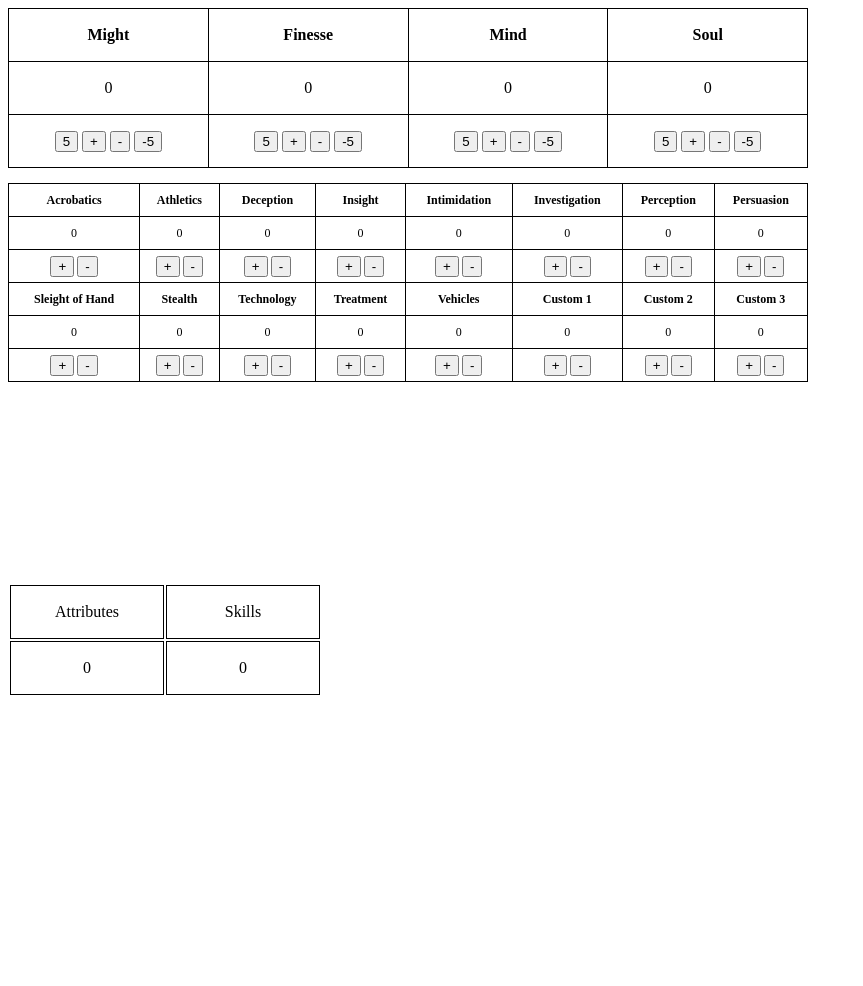
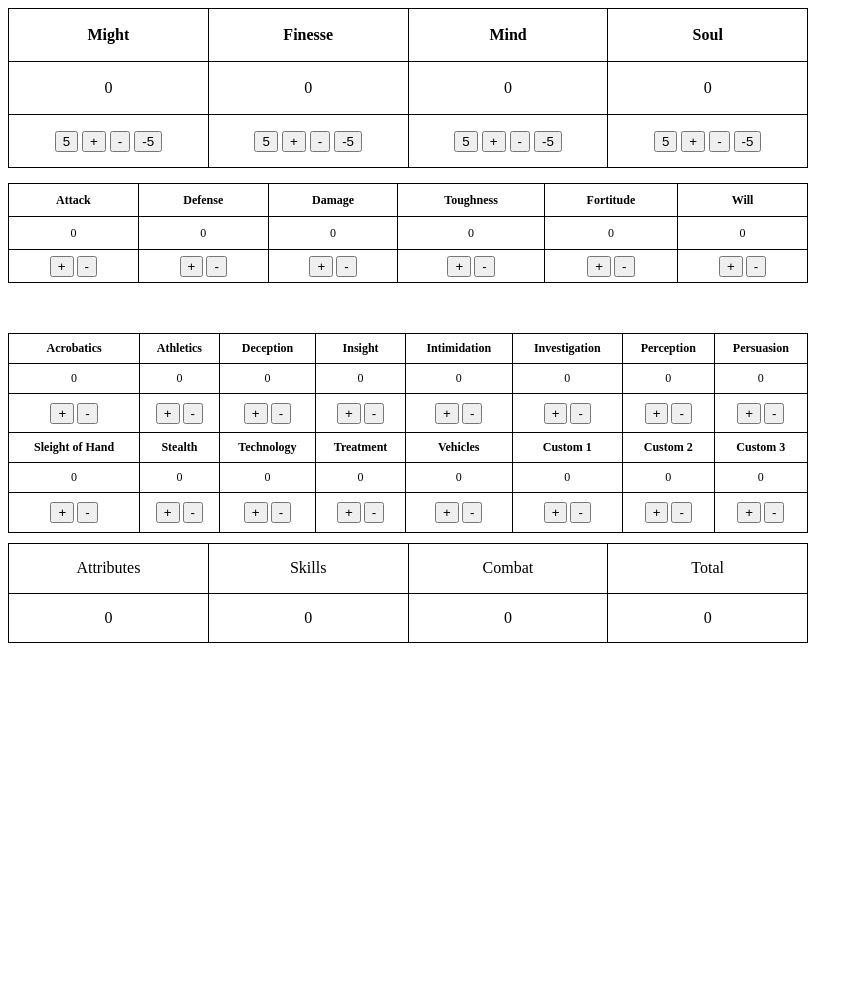
Before and after one commit to EmilyBrumfield/mutant-builder, a plain HTML site: page index.html in a window 1280 px wide. Shown: the whole page, without its empty margins (0-863 px from the left). After the commit the page ends 800 px from the top, so only its background shows below. Drawn offline with Linux system fonts and the light colour scheme.

Commit message:
add combat traits, total cost

```diff
--- a/index.html
+++ b/index.html
@@ -56,6 +56,65 @@
         </table>
 
     </div>
+
+    <div class="combat">
+        <table class="combat__table">
+            <tr>
+                <td class="combat__cell combat__cell_style_heavy">Attack</td>
+                <td class="combat__cell combat__cell_style_heavy">Defense</td>
+                <td class="combat__cell combat__cell_style_heavy">Damage</td>
+                <td class="combat__cell combat__cell_style_heavy">Toughness</td>
+                <td class="combat__cell combat__cell_style_heavy">Fortitude</td>
+                <td class="combat__cell combat__cell_style_heavy">Will</td>
+
+
+            </tr>
+            <tr>
+                <td id="attack" class="combat__cell">0</td>
+                <td id="defense" class="combat__cell">0</td>
+                <td id="damage" class="combat__cell">0</td>
+                <td id="toughness" class="combat__cell">0</td>
+                <td id="fortitude" class="combat__cell">0</td>
+                <td id="will" class="combat__cell">0</td>
+
+            </tr>
+            <tr>
+                <td class="combat__cell">
+                    <button onclick='combat("attack", 1)'>+</button>
+                    <button onclick='combat("attack", -1)'>-</button>
+                </td>
+
+                <td class="combat__cell">
+                    <button onclick='combat("defense", 1)'>+</button>
+                    <button onclick='combat("defense", -1)'>-</button>
+                </td>
+
+                <td class="combat__cell">
+                    <button onclick='combat("damage", 1)'>+</button>
+                    <button onclick='combat("damage", -1)'>-</button>
+                </td>
+
+                <td class="combat__cell">
+                    <button onclick='combat("toughness", 1)'>+</button>
+                    <button onclick='combat("toughness", -1)'>-</button>
+                </td>
+
+                <td class="combat__cell">
+                    <button onclick='combat("fortitude", 1)'>+</button>
+                    <button onclick='combat("fortitude", -1)'>-</button>
+                </td>
+
+                <td class="combat__cell">
+                    <button onclick='combat("will", 1)'>+</button>
+                    <button onclick='combat("will", -1)'>-</button>
+                </td>
+
+            </tr>
+
+        </table>
+    </div>
+
+
 
     <div class="skill">
         <table class="skill__table">
@@ -200,15 +259,19 @@
 
 
  <div class="cost">
-        <table class="cost-table">
+        <table class="cost__table">
             <tr>
                 <td class="cost__cell">Attributes</td>
                 <td class="cost__cell">Skills</td>
+                <td class="cost__cell">Combat</td>
+                <td class="cost__cell">Total</td>
 
             </tr>
             <tr>
                 <td id="attribute-cost" class="cost__cell">0</td>
                 <td id="skill-cost" class="cost__cell">0</td>
+                <td id="combat-cost" class="cost__cell">0</td>
+                <td id="total-cost" class="cost__cell">0</td>
             </tr>
 
         </table>
--- a/index.js
+++ b/index.js
@@ -4,7 +4,7 @@
 
 //======================ADJUST AN ATTRIBUTE=============
 function attribute(statId, amount) {
-    /*statId should be the HTML element id for one of the Input Number elements at the top of the page
+    /*statId should be the HTML element id for one of the table cells
       amount should be the amount to increment the trait by*/
 
 
@@ -19,7 +19,22 @@ function attribute(statId, amount) {
 
 //======================ADJUST A SKILL=============
 function skill(statId, amount) {
-    /*statId should be the HTML element id for one of the Input Number elements at the top of the page
+    /*statId should be the HTML element id for one of the table cells
+      amount should be the amount to increment the trait by*/
+
+
+  var statValue = parseInt(document.getElementById(statId).innerHTML, 10); //gets value of the stat from the relevant HTML element, converts to integer
+  statValue += parseInt(amount, 10); //adjusts the stat by the appropriate amount, ensures integers are being used
+  document.getElementById(statId).innerHTML = statValue; //updates the stat rating on the table
+
+
+  updateCost(); //calls the updateCost function to adjust the point costs
+
+}
+
+//======================ADJUST A COMBAT TRAIT=============
+function combat(statId, amount) {
+    /*statId should be the HTML element id for one of the table cells
       amount should be the amount to increment the trait by*/
 
 
@@ -45,9 +60,34 @@ function updateCost() { //tracks costs of ranks
 
   document.getElementById("attribute-cost").innerHTML = attributeCost * attributeRanks; // calculates attribute cost, updates display
 
+
+  var combatCost = 1; //constant; character point cost per combat rank
+  //Important Note: Attributes provide discounts to combat costs.
+  //For simplicity, we just apply all attributes to the lump cost rather than distinguish which attribute discounts which combat traits
+  //Might provides 3 points of discount, Finesse provides 2 points, and Soul provides 1 point
+
+  var combatRanks = 0; //skillRanks is the total number of combat ranks; starts at zero
+  combatRanks += parseInt(document.getElementById("attack").innerHTML, 10) //adds Attack's ranks to combatRanks
+  combatRanks += parseInt(document.getElementById("defense").innerHTML, 10) //see above
+  combatRanks += parseInt(document.getElementById("damage").innerHTML, 10) //see above
+  combatRanks += parseInt(document.getElementById("toughness").innerHTML, 10) //see above
+  combatRanks += parseInt(document.getElementById("fortitude").innerHTML, 10) //see above
+  combatRanks += parseInt(document.getElementById("will").innerHTML, 10) //see above
+  //Discounts for attributes are applied here
+  //Might and Finesse are repeated to make it more clear what's going on, rather than multiplied by two
+  combatRanks -= parseInt(document.getElementById("might").innerHTML, 10) //Discount to Damage for Might
+  combatRanks -= parseInt(document.getElementById("might").innerHTML, 10) //Discount to Toughness for Might
+  combatRanks -= parseInt(document.getElementById("might").innerHTML, 10) //Discount to Fortitude for Might
+  combatRanks -= parseInt(document.getElementById("finesse").innerHTML, 10) //Discount to Attack for Finesse
+  combatRanks -= parseInt(document.getElementById("finesse").innerHTML, 10) //Discount to Defense for Finesse
+  combatRanks -= parseInt(document.getElementById("soul").innerHTML, 10) //Discount to Will for Soul
+
+  document.getElementById("combat-cost").innerHTML = combatCost * combatRanks; // calculates skill cost, updates display; can be a fraction
+
+
   var skillCost = 0.5; //constant; character point cost per skill rank
 
-  var skillRanks = 0; //skillRanks is the total number of attribute ranks; starts at zero
+  var skillRanks = 0; //skillRanks is the total number of skill ranks; starts at zero
   skillRanks += parseInt(document.getElementById("acrobatics").innerHTML, 10) //adds Acrobatics's ranks to skillRanks
   skillRanks += parseInt(document.getElementById("athletics").innerHTML, 10) //see above
   skillRanks += parseInt(document.getElementById("deception").innerHTML, 10) //see above
@@ -67,5 +107,10 @@ function updateCost() { //tracks costs of ranks
 
   document.getElementById("skill-cost").innerHTML = skillCost * skillRanks; // calculates skill cost, updates display; can be a fraction
 
+  var totalCost = 0; //totalCost is total cost of all the traits; starts at zero
+  totalCost += parseInt(document.getElementById("attribute-cost").innerHTML, 10) //adds Attribute's cost to totalCost
+  totalCost += parseInt(document.getElementById("combat-cost").innerHTML, 10) //see above
+  totalCost += parseInt(document.getElementById("skill-cost").innerHTML, 10) //see above
+  document.getElementById("total-cost").innerHTML = totalCost; // calculates total cost, updates display; fractions are rounded down
 
 }
--- a/styles.css
+++ b/styles.css
@@ -21,22 +21,46 @@
     font-weight: bold;
 }
 
+
+.combat {
+    width: 800px;
+    height: 150px;
+}
+
+.combat__table {
+    border: 1px solid black;
+    border-collapse: collapse;
+    width: 800px;
+}
+
+.combat__cell {
+    border: 1px solid black;
+    border-collapse: collapse;
+    height: 30px;
+    text-align: center;
+    font-size: 12px;
+}
+
+.combat__cell_style_heavy {
+    font-weight: bold;
+}
+
 .cost {
     width: 600px;
-    height: 400px;
+    height: 200px;
 }
 
 .cost__table {
     border: 1px solid black;
     border-collapse: collapse;
-    width: 600px;
+    width: 800px;
+    height: 100px;
 }
 
 .cost__cell {
     border: 1px solid black;
     border-collapse: collapse;
     width: 150px;
-    height: 50px;
     text-align: center;
 }
 
@@ -46,19 +70,20 @@
 
 .skill {
     width: 800px;
-    height: 400px;
+    height: 210px;
 }
 
 .skill__table {
     border: 1px solid black;
     border-collapse: collapse;
     width: 800px;
+    height: 200px;
 }
 
 .skill__cell {
     border: 1px solid black;
     border-collapse: collapse;
-    height: 30px;
+
     text-align: center;
     font-size: 12px;
 }
```
